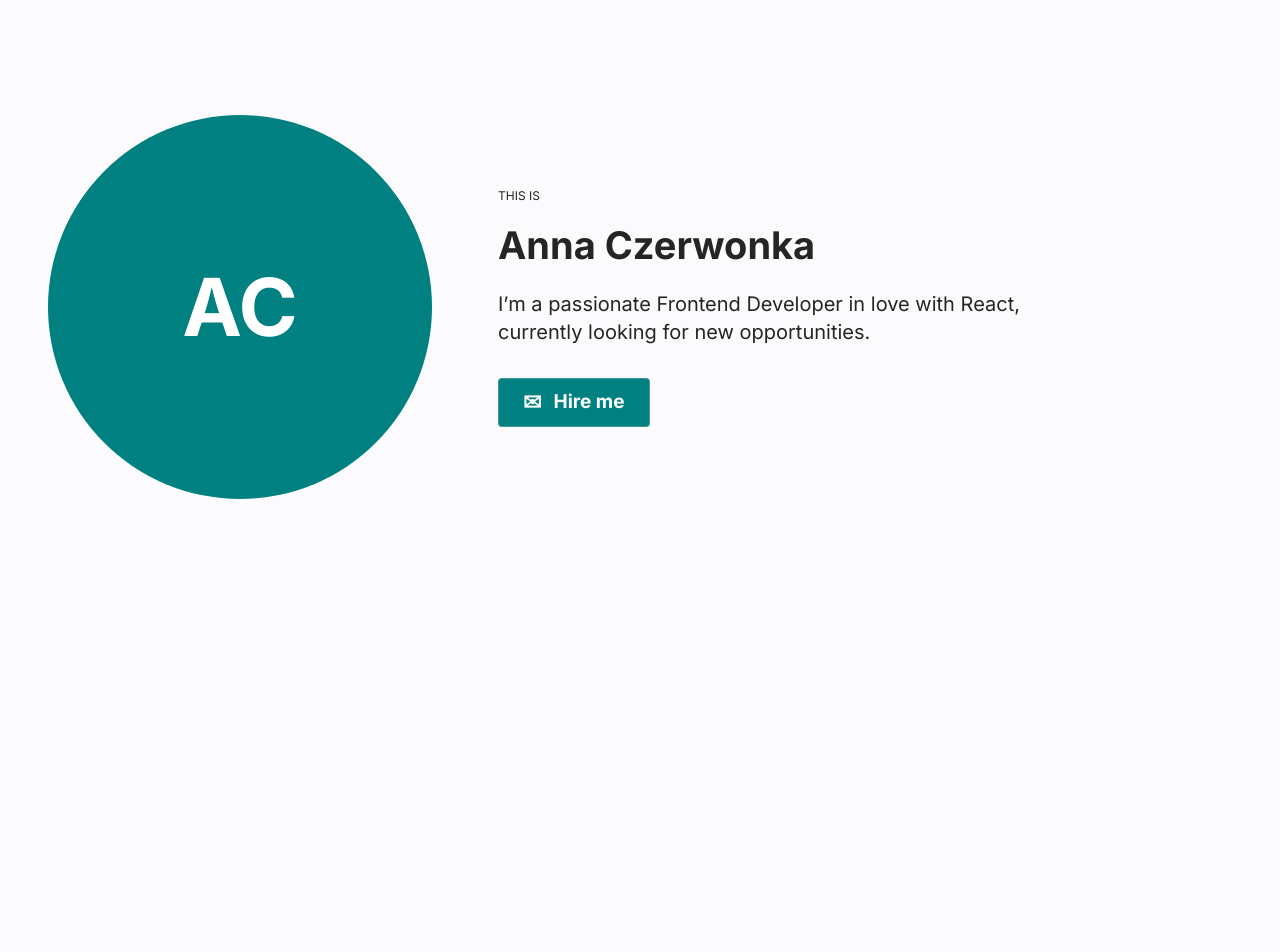
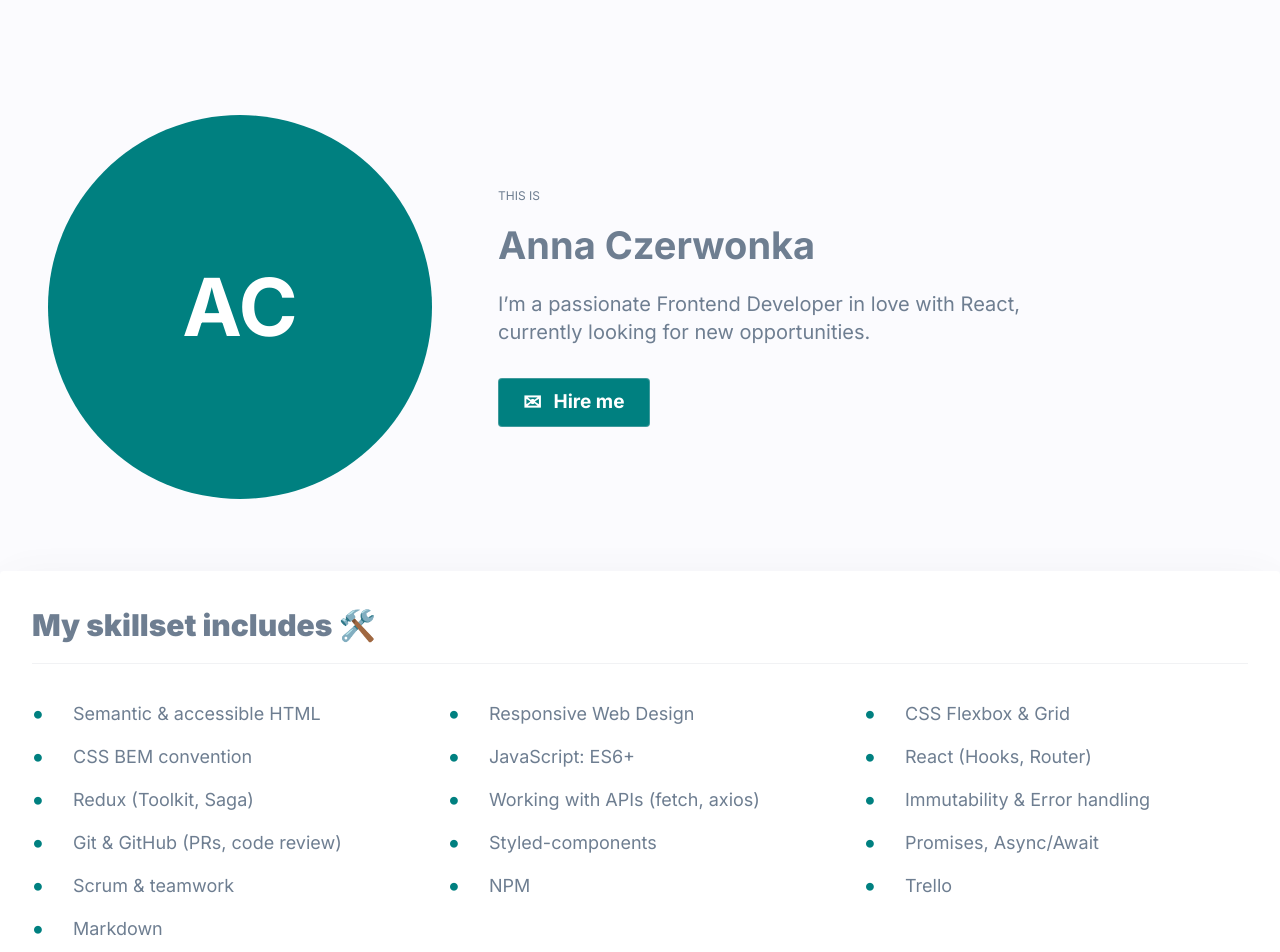
Before and after one commit to AnnaCzerwonka/personal-homepage, a React (Create React App) app: page / in a window 1280 px wide. Shown: the top 952 px of the page. Before the commit the page ends 800 px from the top, so only its background shows below. Built offline with nearby package versions, Linux system fonts and the light colour scheme.

Commit message:
Add Skills section and update theme with grey text

```diff
--- a/src/App.js
+++ b/src/App.js
@@ -1,13 +1,15 @@
+import { Header } from "./features/Header";
+import { Skills } from "./features/Skills";
+import { GlobalStyle } from "./GlobalStyle";
 import { ThemeProvider } from "styled-components";
 import { theme } from "./theme";
-import { GlobalStyle } from "./GlobalStyle";
-import { Header } from "./features/Header";
 
 function App() {
   return (
     <ThemeProvider theme={theme}>
       <GlobalStyle />
       <Header />
+      <Skills />
     </ThemeProvider>
   );
 }
--- /dev/null
+++ b/src/features/Skills/index.js
@@ -0,0 +1,25 @@
+import { Section, Title, List, ListItem } from "./styled";
+
+export const Skills = () => (
+    <Section>
+        <Title>My skillset includes 🛠️</Title>
+        <List>
+            <ListItem>Semantic & accessible HTML</ListItem>
+            <ListItem>Responsive Web Design</ListItem>
+            <ListItem>CSS Flexbox & Grid</ListItem>
+            <ListItem>CSS BEM convention</ListItem>
+            <ListItem>JavaScript: ES6+</ListItem>
+            <ListItem>React (Hooks, Router)</ListItem>
+            <ListItem>Redux (Toolkit, Saga)</ListItem>
+            <ListItem>Working with APIs (fetch, axios)</ListItem>
+            <ListItem>Immutability & Error handling</ListItem>
+            <ListItem>Git & GitHub (PRs, code review)</ListItem>
+            <ListItem>Styled-components</ListItem>
+            <ListItem>Promises, Async/Await</ListItem>
+            <ListItem>Scrum & teamwork</ListItem>
+            <ListItem>NPM</ListItem>
+            <ListItem>Trello</ListItem>
+            <ListItem>Markdown</ListItem>
+        </List>
+    </Section>
+);
--- /dev/null
+++ b/src/features/Skills/styled.js
@@ -0,0 +1,63 @@
+import styled from "styled-components";
+
+export const Section = styled.section`
+    background-color: ${({ theme }) => theme.colors.boxBackground};
+    padding: 32px;
+    margin-top: 72px;
+    box-shadow: 0px -2px 50px rgba(9, 10, 51, 0.02), 0px 16px 58px rgba(9, 10, 51, 0.03);
+    border-radius: 4px;
+
+    @media (max-width: ${({ theme }) => theme.breakpoints.mobileMax}px) {
+        margin-top: 48px;
+        padding: 16px;
+    }
+`;
+
+export const Title = styled.h2`
+    font-size: 30px;
+    font-weight: 900;
+    margin: 0;
+    padding-bottom: 15px;
+    border-bottom: 1px solid rgba(209, 213, 218, 0.3);
+    color: ${({ theme }) => theme.colors.text};
+
+    @media (max-width: ${({ theme }) => theme.breakpoints.mobileMax}px) {
+        font-size: 18px;
+    }
+`;
+
+export const List = styled.ul`
+    display: grid;
+    grid-template-columns: repeat(3, 1fr);
+    grid-gap: 8px 32px;
+    list-style: none;
+    padding: 0;
+    margin-top: 32px;
+
+    @media (max-width: ${({ theme }) => theme.breakpoints.mobileMax}px) {
+        grid-template-columns: 1fr;
+        margin-top: 12px;
+    }
+`;
+
+export const ListItem = styled.li`
+    font-size: 18px;
+    color: ${({ theme }) => theme.colors.text};
+    display: flex;
+    align-items: center;
+    line-height: 1.4;
+
+    &::before {
+        content: "•";
+        color: ${({ theme }) => theme.colors.primary};
+        font-weight: bold;
+        display: inline-block;
+        width: 1em;
+        margin-right: 16px;
+        font-size: 25px;
+    }
+
+    @media (max-width: ${({ theme }) => theme.breakpoints.mobileMax}px) {
+        font-size: 14px;
+    }
+`;
--- a/src/theme.js
+++ b/src/theme.js
@@ -2,15 +2,16 @@ export const theme = {
     colors: {
         primary: "#008080",
         background: "#FBFBFE",
-        text: "#252525",
+        text: "#6E7E91",
         white: "#FFFFFF",
+        boxBackground: "#FFFFFF",
     },
     button: {
         text: "#FFFFFF",
         background: "#008080",
         borderColor: "rgba(209, 213, 218, 0.3)",
-        hoverShadow: "0px -2px 0px 0px #8CC2FF, 0px 2px 0px 0px #8CC2FF, -2px 0px 0px 0px #8CC2FF, 2px 0px 0px 0px #8CC2FF",
-        activeShadow: "inset 0px 2px 0px 0px rgba(20, 70, 32, 0.2)",
+        hoverShadow: "0px 0px 10px 2px rgba(0, 128, 128, 0.2)",
+        activeShadow: "inset 0px 2px 4px rgba(0, 0, 0, 0.1)",
     },
     breakpoints: {
         mobileMax: 767,
```
